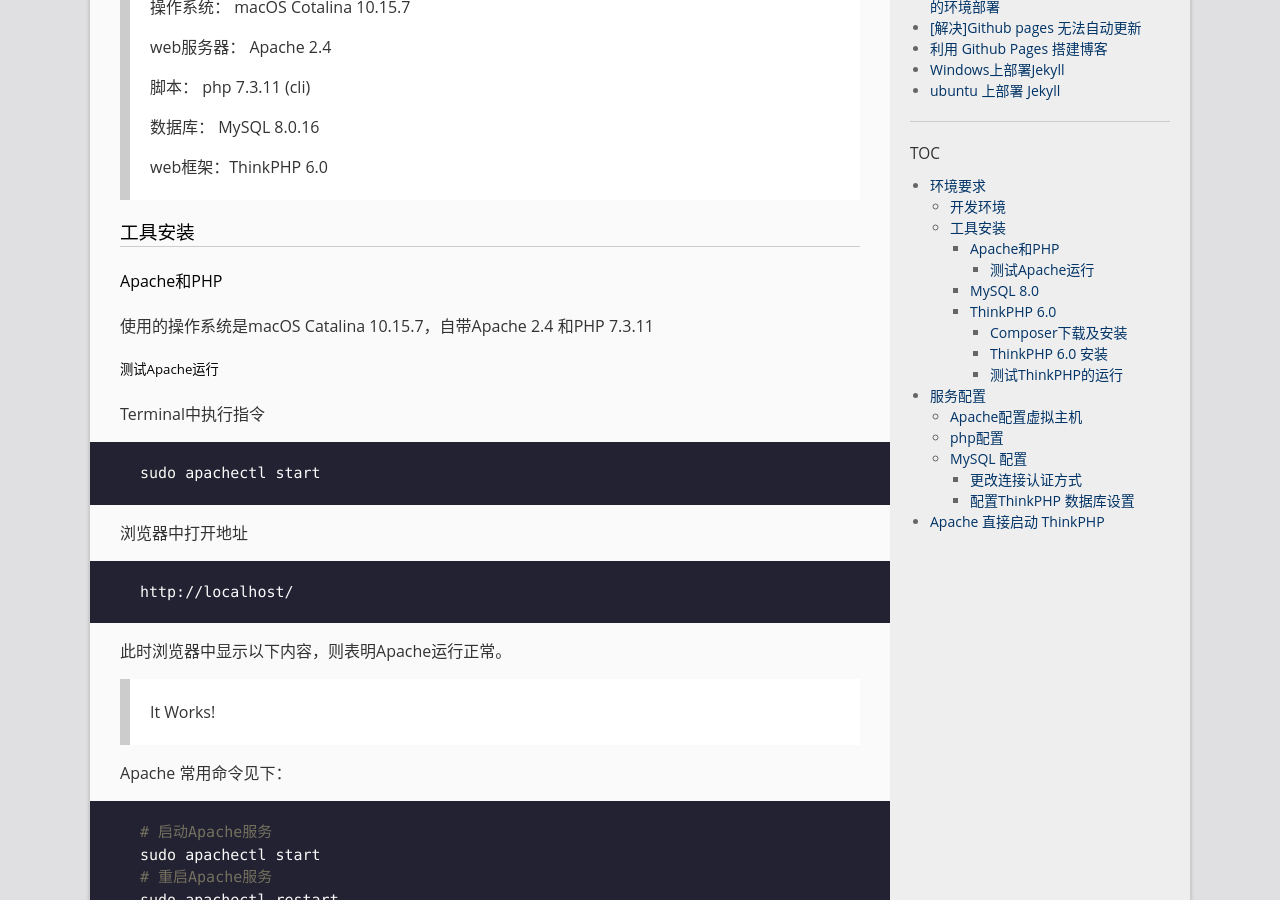
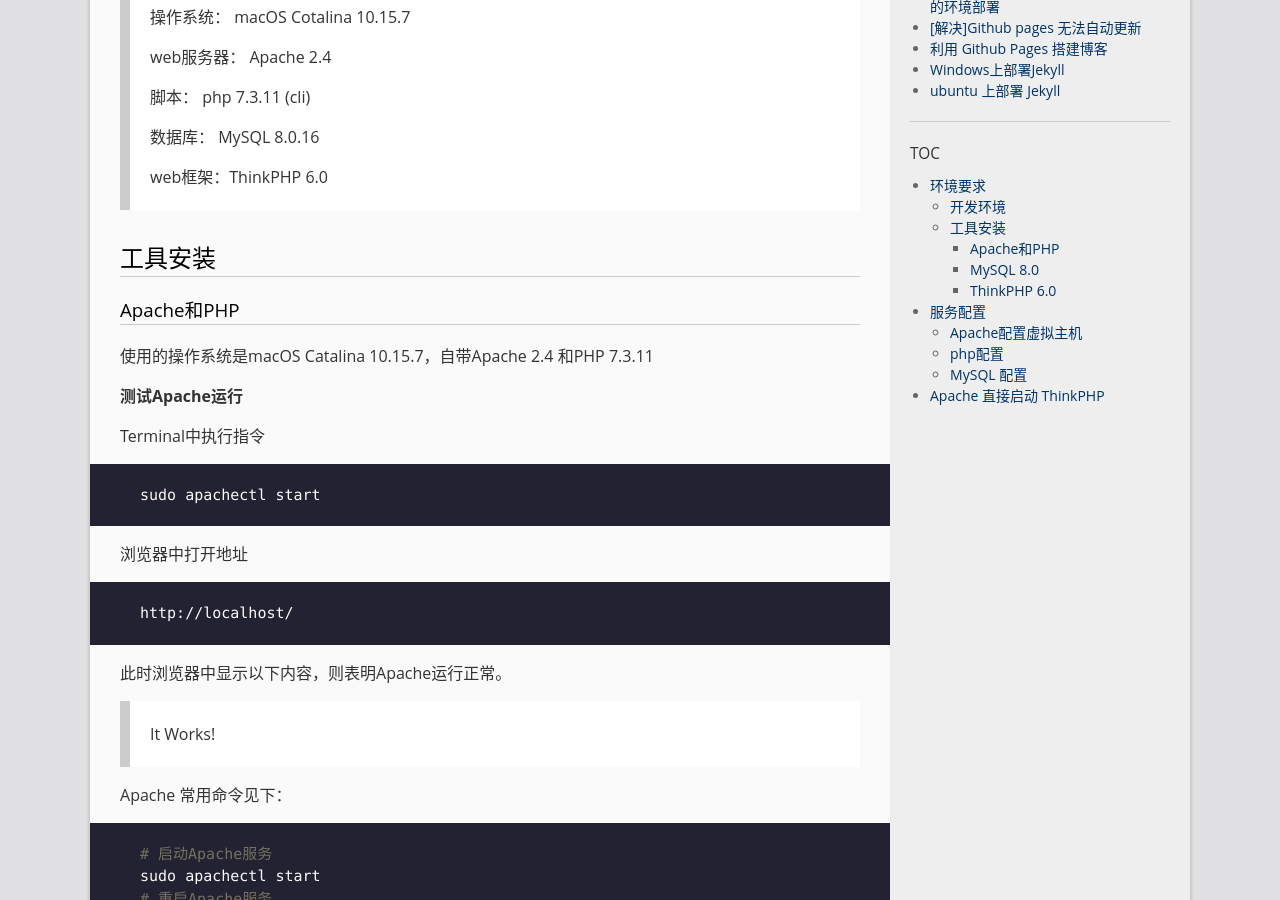
Before and after one commit to nineteenwj/nineteenwj.github.io, a Jekyll site: the page built from _posts/2020-12-02-macOS搭建Apache2.4+PHP7.3+MySQL8.0+ThinkPHP6.0开发环境.md, in a window 1280 px wide and 900 px high, scrolled down 641 px. Built offline with Jekyll 4.4.1, drawn with Linux system fonts in a browser that asks for light colours; some of the changed text lies outside the part shown.

Commit message:
更改格式

````diff
--- a/_posts/2020-12-02-macOS搭建Apache2.4+PHP7.3+MySQL8.0+ThinkPHP6.0开发环境.md
+++ b/_posts/2020-12-02-macOS搭建Apache2.4+PHP7.3+MySQL8.0+ThinkPHP6.0开发环境.md
@@ -11,9 +11,9 @@ categories: 不作恶 网站搭建
 
 windows上如何搭建参见[《Win10下部署Apache+PHP+MySQL环境》](https://nineteenwj.github.io/archivers/Win10%E4%B8%8B%E9%83%A8%E7%BD%B2Apache+PHP+MySQL%E7%8E%AF%E5%A2%83)。
 
-## 环境要求
+# 环境要求
 
-### 开发环境
+## 开发环境
 
 > 操作系统： macOS Cotalina 10.15.7
 >
@@ -25,13 +25,13 @@ windows上如何搭建参见[《Win10下部署Apache+PHP+MySQL环境》](https:/
 >
 > web框架：ThinkPHP 6.0
 
-### 工具安装
+## 工具安装
 
-#### Apache和PHP
+### Apache和PHP
 
 使用的操作系统是macOS Catalina 10.15.7，自带Apache 2.4 和PHP 7.3.11
 
-##### 测试Apache运行
+**测试Apache运行**
 
 Terminal中执行指令
 
@@ -62,7 +62,7 @@ sudo apachectl stop
 sudo apachectl -v
 ```
 
-#### MySQL 8.0
+### MySQL 8.0
 
 可以选择直接到官网下载安装包，或是用brew 安装，可先用brew 查看哪些版本可用
 
@@ -77,9 +77,9 @@ mysql-client               mysql-search-replace
 
 列表中并没有Mysql 8.0.16，直接在[官网](https://dev.mysql.com/downloads/mysql/)下载dmg安装文件，点击安装。
 
-#### ThinkPHP 6.0
+### ThinkPHP 6.0
 
-##### Composer下载及安装
+**Composer下载及安装**
 
 ThinkPHP 6.0的安装及使用需要用到composer，参考ThinkPHP [官方指导文档](https://www.kancloud.cn/manual/thinkphp6_0/1037481)。
 
@@ -105,7 +105,7 @@ composer selfupdate
 
 或者在[官方国内镜像](https://www.phpcomposer.com/)下载并覆盖系统中的composer程序。
 
-##### ThinkPHP 6.0 安装
+**ThinkPHP 6.0 安装**
 
 执行以下命令:
 
@@ -117,7 +117,7 @@ composer create-project topthink/think tp
 
 详细的安装教程参考[官方文档](https://www.kancloud.cn/manual/thinkphp6_0/1037481)
 
-##### 测试ThinkPHP的运行
+**测试ThinkPHP的运行**
 
 在thinkphp的根目录中执行指令
 
@@ -172,9 +172,9 @@ PHP Warning:  PHP Startup: Unable to load dynamic library 'pdo_mysql' (tried: /u
 
 应该是根本用不上pdo_mysql库。
 
-### MySQL 配置
+## MySQL 配置
 
-#### 更改连接认证方式
+**更改连接认证方式**
 
 如果直接使用php链接mysql，会报如下错误：
 
@@ -221,7 +221,7 @@ mysql> select host,user,plugin from mysql.user;
 >
 > ln -s /usr/local/mysql/include/* /usr/local/include/
 
-#### 配置ThinkPHP 数据库设置
+**配置ThinkPHP 数据库设置**
 
 Thinkphp的环境配置文件在根目录下，将.example.env 改为.env，并匹配数据库信息
 
@@ -258,7 +258,9 @@ default_lang = zh-cn
 
 
 
-## Apache 直接启动 ThinkPHP
+
+
+# Apache 直接启动 ThinkPHP
 
 这里介绍一种简单的使用Apache启动ThinkPHP的方式。
 
````
Also changed, not shown: other parts of _posts/2020-12-02-macOS搭建Apache2.4+PHP7.3+MySQL8.0+ThinkPHP6.0开发环境.md (+4 -4 lines).
